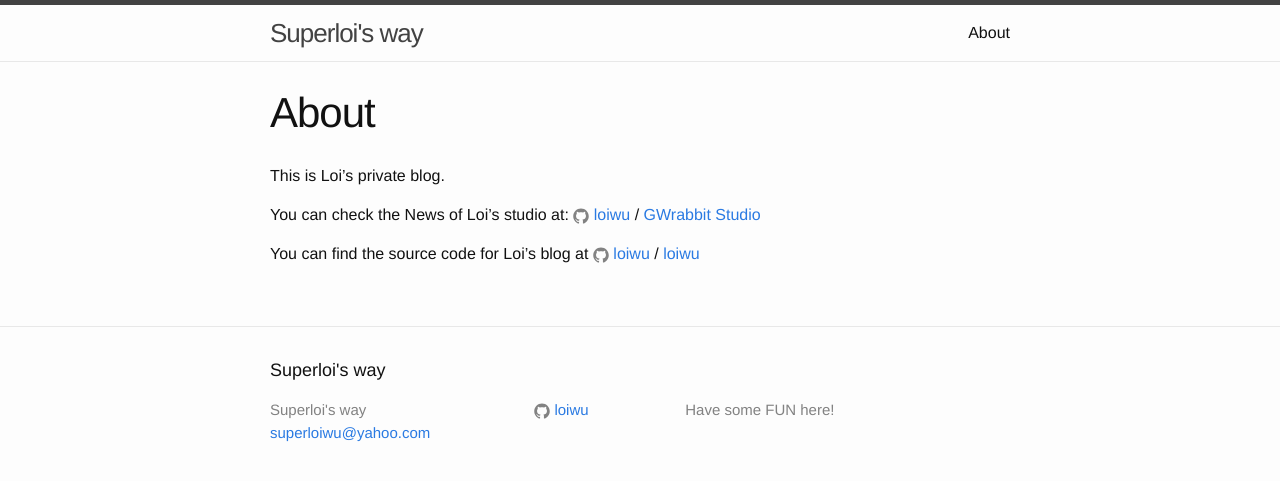
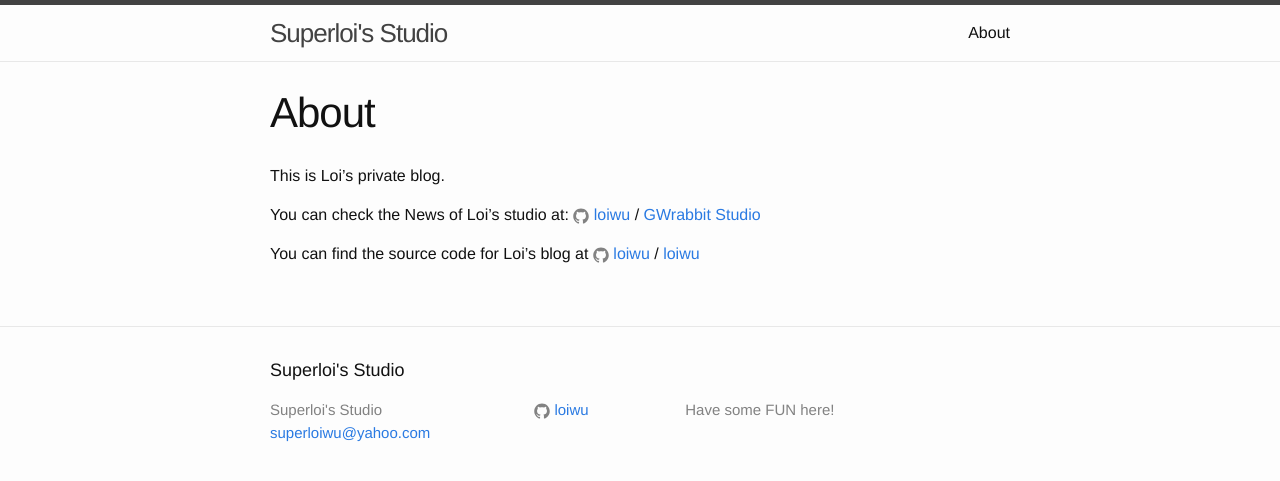
Before and after one commit to loiwu/loiwu.github.io, a Jekyll site: the page built from about.md, in a window 1280 px wide. Shown: the top 481 px of the page. Built offline with Jekyll 4.4.1, drawn with Linux system fonts in a browser that asks for light colours; some of the changed lines change nothing that is shown.

Commit message:
Fixed bug

```diff
--- a/_config.yml
+++ b/_config.yml
@@ -1,12 +1,8 @@
-# Welcome to Jekyll!
+# Welcome to Superloi's Studio!
 #
-# This config file is meant for settings that affect your whole blog, values
-# which you are expected to set up once and rarely need to edit after that.
-# For technical reasons, this file is *NOT* reloaded automatically when you use
-# 'jekyll serve'. If you change this file, please restart the server process.
 
 # Site settings
-title: Superloi's way
+title: Superloi's Studio
 email: superloiwu@yahoo.com
 description: Have some FUN here!
 baseurl: "" # the subpath of your site, e.g. /blog
```
